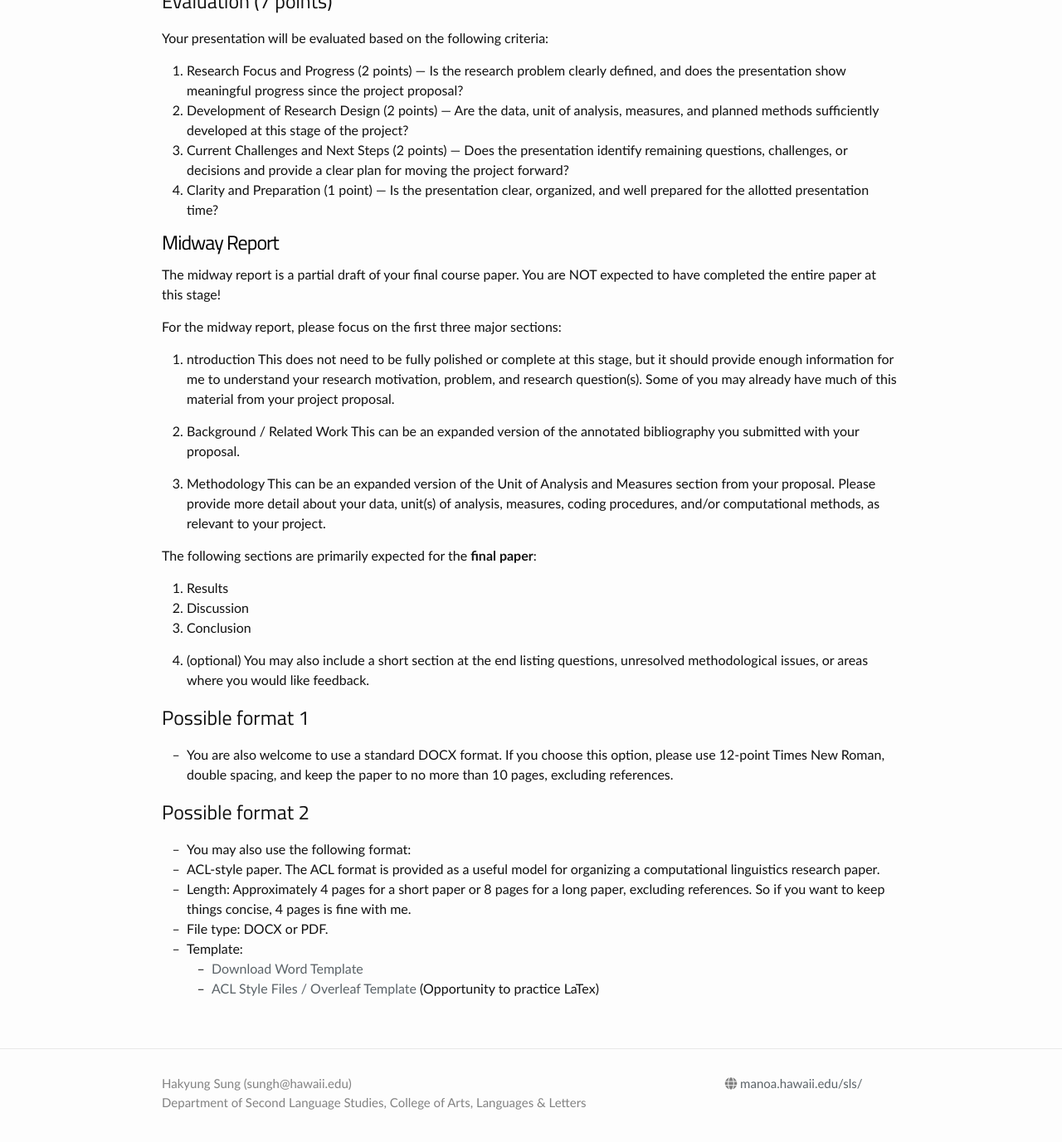
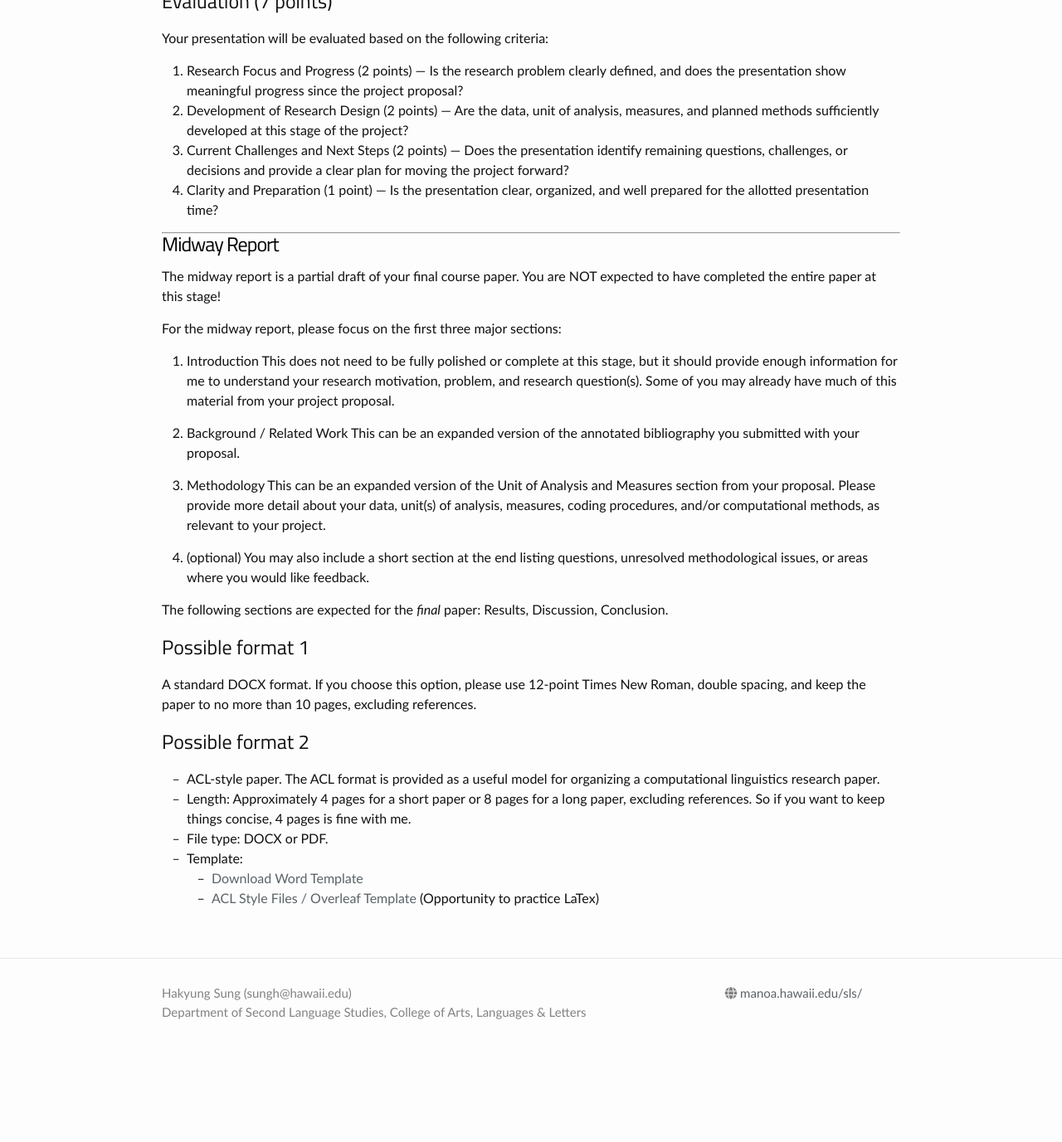
Before and after one commit to hksung/Fall26_SLS775, a Jekyll site: the page built from _assignments/3_midway.md, in a window 1280 px wide and 1400 px high, scrolled down 1697 px. Shown: the top 1377 px of the window at 83% size. Built offline with Jekyll 4.4.1, drawn with Linux system fonts in a browser that asks for light colours; nearby versions of some CDN libraries; after the commit the page ends 2988 px from its top, so only the background shows below that.

Commit message:
Update 3_midway.md

```diff
--- a/_assignments/3_midway.md
+++ b/_assignments/3_midway.md
@@ -77,13 +77,15 @@ Your presentation will be evaluated based on the following criteria:
 3. Current Challenges and Next Steps (2 points) — Does the presentation identify remaining questions, challenges, or decisions and provide a clear plan for moving the project forward?
 4. Clarity and Preparation (1 point) — Is the presentation clear, organized, and well prepared for the allotted presentation time?
 
+---
+
 # Midway Report
 
 The midway report is a partial draft of your final course paper. You are NOT expected to have completed the entire paper at this stage!
 
 For the midway report, please focus on the first three major sections:
 
-1. ntroduction
+1. Introduction
    This does not need to be fully polished or complete at this stage, but it should provide enough information for me to understand your research motivation, problem, and research question(s). Some of you may already have much of this material from your project proposal.
 
 2. Background / Related Work
@@ -92,19 +94,14 @@ For the midway report, please focus on the first three major sections:
 3. Methodology
    This can be an expanded version of the Unit of Analysis and Measures section from your proposal. Please provide more detail about your data, unit(s) of analysis, measures, coding procedures, and/or computational methods, as relevant to your project.
 
-The following sections are primarily expected for the **final paper**:
+4. (optional) You may also include a short section at the end listing questions, unresolved methodological issues, or areas where you would like feedback.
 
-4. Results
-5. Discussion
-6. Conclusion
-
-7. (optional) You may also include a short section at the end listing questions, unresolved methodological issues, or areas where you would like feedback.
+The following sections are expected for the *final* paper: Results, Discussion, Conclusion.
 
 ## Possible format 1
-- You are also welcome to use a standard DOCX format. If you choose this option, please use 12-point Times New Roman, double spacing, and keep the paper to no more than 10 pages, excluding references.
+A standard DOCX format. If you choose this option, please use 12-point Times New Roman, double spacing, and keep the paper to no more than 10 pages, excluding references.
 
 ## Possible format 2
-- You may also use the following format:
 - ACL-style paper. The ACL format is provided as a useful model for organizing a computational linguistics research paper.
 - Length: Approximately 4 pages for a short paper or 8 pages for a long paper, excluding references. So if you want to keep things concise, 4 pages is fine with me.
 - File type: DOCX or PDF.
```
